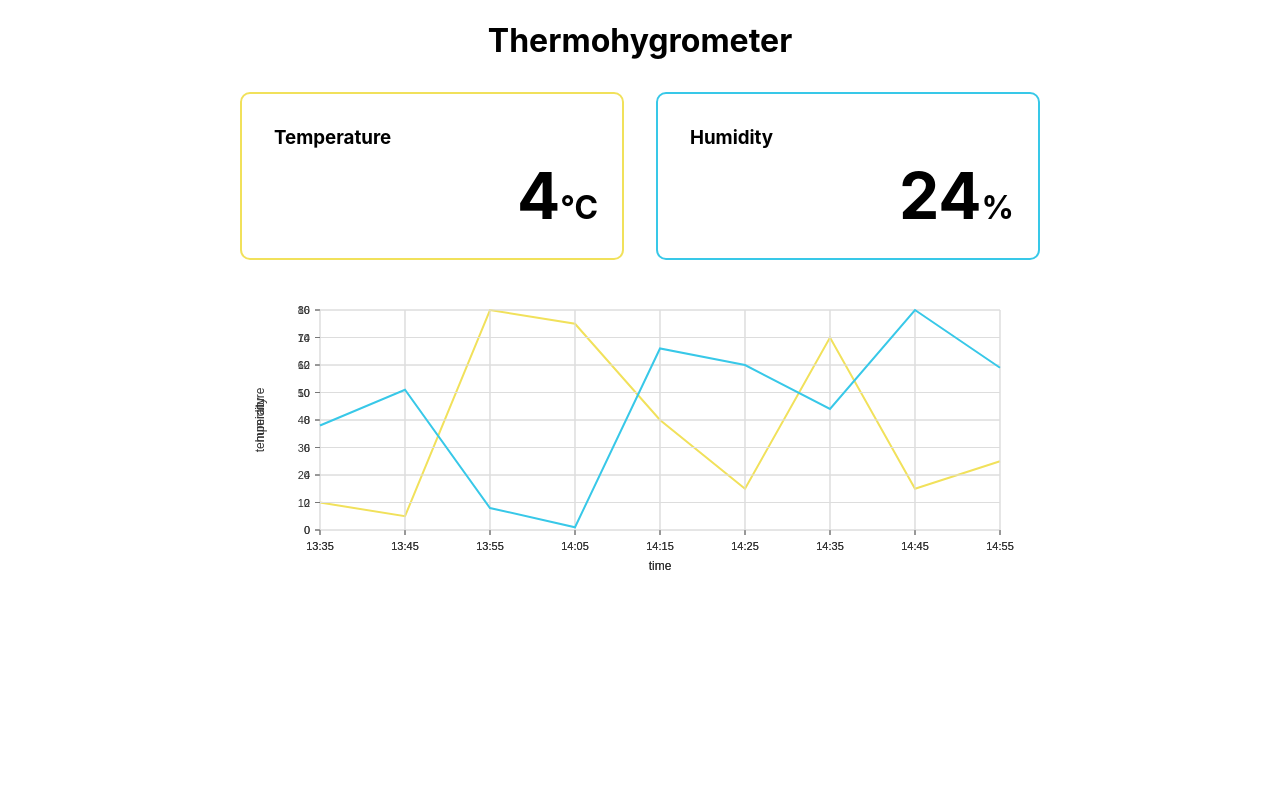
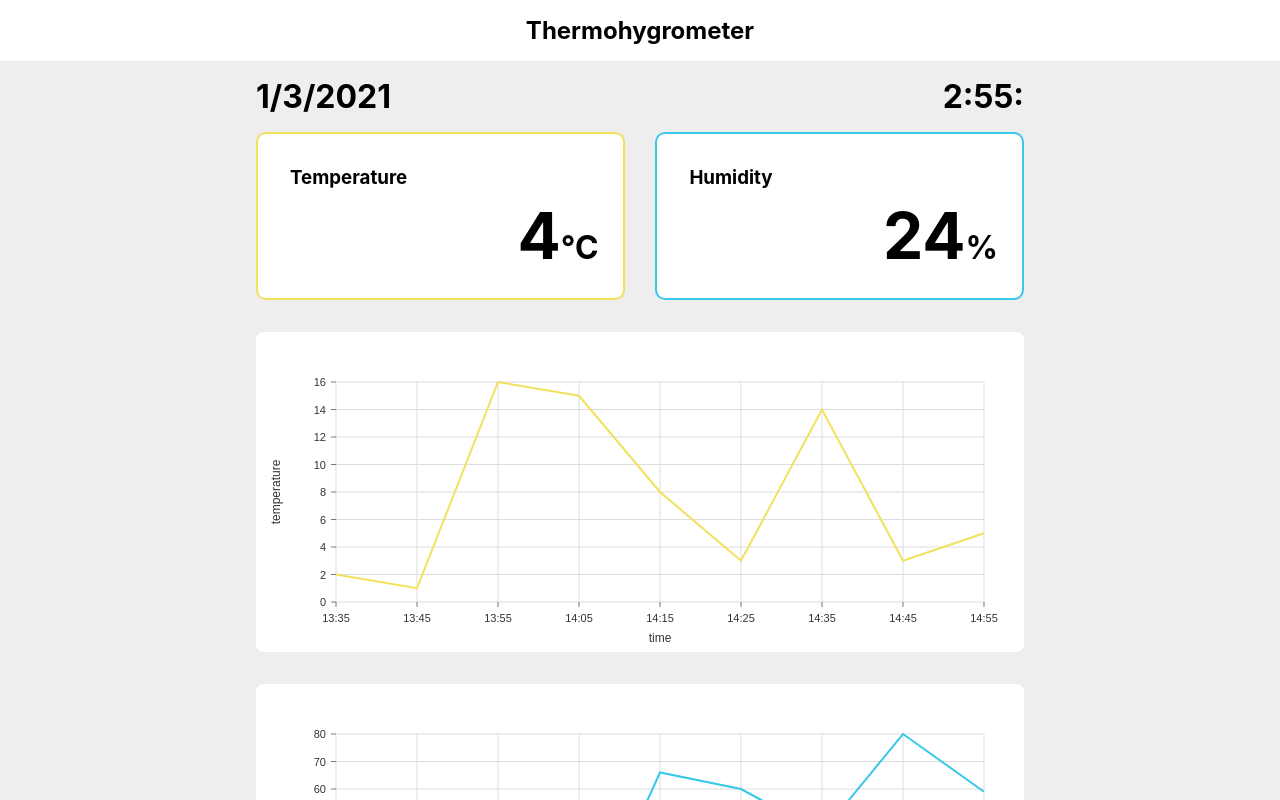
Before and after one commit to sano-home/thermohygrometer, a Next.js app in the folder ui/: page / in a window 1280 px wide. Shown: the top 800 px of the page. Built offline with nearby package versions, Linux system fonts and the light colour scheme.

Commit message:
Modify styles

```diff
--- a/ui/components/AppContainer/index.tsx
+++ b/ui/components/AppContainer/index.tsx
@@ -6,12 +6,13 @@ export const AppContainer: FC = ({ children }) => {
       {children}
       <style jsx>{`
         .container {
-          margin: 32px;
-          padding: 0 0.5rem;
+          margin: auto;
+          padding: 1rem;
           display: flex;
           flex-direction: column;
           justify-content: center;
           align-items: center;
+          max-width: 800px;
         }
       `}</style>
     </div>
--- a/ui/components/Current/Card/index.tsx
+++ b/ui/components/Current/Card/index.tsx
@@ -35,6 +35,7 @@ export const Card: FC<{
             color: inherit;
             border: 2px solid;
             border-radius: 10px;
+            background-color: #fff;
             font-weight: bold;
           }
 
--- /dev/null
+++ b/ui/components/Current/DateTime/index.tsx
@@ -0,0 +1,33 @@
+import { FC } from 'react';
+
+import { GridContainer, GridItem } from '../Grid';
+
+export const DateTime: FC<{ timestamp: string }> = ({ timestamp }) => {
+  const currentTime = new Date(timestamp);
+
+  return (
+    <div className="container">
+      <GridContainer>
+        <GridItem>
+          <h1>{currentTime.toLocaleDateString()}</h1>
+        </GridItem>
+        <GridItem>
+          <h1 style={{ textAlign: 'right' }}>
+            {currentTime.toLocaleTimeString().substring(0, 5)}
+          </h1>
+        </GridItem>
+      </GridContainer>
+
+      <style jsx>{`
+        .container {
+          width: 100%;
+          text-align: left;
+        }
+
+        h1 {
+          margin: 0;
+        }
+      `}</style>
+    </div>
+  );
+};
--- a/ui/components/Current/Grid/index.tsx
+++ b/ui/components/Current/Grid/index.tsx
@@ -18,14 +18,8 @@ export const GridContainer: FC = ({ children }) => {
             align-items: center;
             justify-content: space-between;
             flex-wrap: wrap;
-            width: 800px;
-          }
-
-          @media (max-width: 767px) {
-            .grid {
-              width: 100%;
-              flex-direction: column;
-            }
+            width: 100%;
+            margin-bottom: 16px;
           }
         `}
       </style>
@@ -40,12 +34,12 @@ export const GridItem: FC = ({ children }) => {
       <style jsx>
         {`
           .grid-item {
-            width: 384px;
+            width: 48%;
           }
 
           @media (max-width: 767px) {
             .grid-item {
-              margin-bottom: 16px;
+              min-width: 160px;
             }
           }
         `}
--- a/ui/components/Current/index.tsx
+++ b/ui/components/Current/index.tsx
@@ -2,6 +2,7 @@ import { FC } from 'react';
 import useSWR from 'swr';
 
 import { Card } from './Card';
+import { DateTime } from './DateTime';
 import { GridContainer, GridItem } from './Grid';
 
 export interface ResponseCurrent {
@@ -14,11 +15,12 @@ export const Current: FC = () => {
   const { data, error } = useSWR<ResponseCurrent, Error>('/api/current');
 
   if (error) return <div>failed to load</div>;
-  if (!data) return <div>loading...</div>;
+  if (!data) return <div>loading current data...</div>;
 
   // render data
   return (
     <>
+      <DateTime timestamp={data.timestamp} />
       <GridContainer>
         <GridItem>
           <Card
--- /dev/null
+++ b/ui/components/HistoryChart/ChartContainer/index.tsx
@@ -0,0 +1,18 @@
+import { FC } from 'react';
+
+export const ChartContainer: FC = ({ children }) => {
+  return (
+    <div className="chart-container">
+      {children}
+      <style jsx>{`
+        .chart-container {
+          height: 320px;
+          width: 100%;
+          margin: 16px 0;
+          background-color: #fff;
+          border-radius: 8px;
+        }
+      `}</style>
+    </div>
+  );
+};
--- a/ui/components/HistoryChart/index.tsx
+++ b/ui/components/HistoryChart/index.tsx
@@ -4,6 +4,7 @@ import { ResponsiveLine } from '@nivo/line';
 
 import { ResponseCurrent } from '../Current';
 import { colors } from '../../constants/colors';
+import { ChartContainer } from './ChartContainer';
 
 interface ResponseHistories {
   pages: {
@@ -34,7 +35,7 @@ export const HistoryChart: FC = () => {
   const { data, error } = useSWR<ResponseHistories, Error>('/api/histories');
 
   if (error) return <div>failed to load</div>;
-  if (!data) return <div>loading...</div>;
+  if (!data) return <div>loading histories...</div>;
 
   const temperatureChartData: LineChartItem = {
     id: 'temperature',
@@ -47,7 +48,8 @@ export const HistoryChart: FC = () => {
   };
 
   return (
-    <div style={{ height: 320, width: 800 }}>
+    <>
+      <ChartContainer>
         <ResponsiveLine
           colors={[colors.temperature]}
           data={[temperatureChartData]}
@@ -88,7 +90,8 @@ export const HistoryChart: FC = () => {
           pointLabelYOffset={-12}
           useMesh={true}
         />
-
+      </ChartContainer>
+      <ChartContainer>
         <ResponsiveLine
           data={[humidityChartData]}
           colors={[colors.humidity]}
@@ -129,7 +132,8 @@ export const HistoryChart: FC = () => {
           pointLabelYOffset={-12}
           useMesh={true}
         />
-    </div>
+      </ChartContainer>
+    </>
   );
 };
 
--- a/ui/pages/_app.tsx
+++ b/ui/pages/_app.tsx
@@ -13,7 +13,7 @@ function MyApp({ Component, pageProps }: AppProps): JSX.Element {
         <link rel="icon" href="/favicon.ico" />
       </Head>
 
-      <h1>Thermohygrometer</h1>
+      <h2 className="app-title">Thermohygrometer</h2>
       <SWRConfig
         value={{
           refreshInterval: 60000,
@@ -34,14 +34,18 @@ function MyApp({ Component, pageProps }: AppProps): JSX.Element {
           font-family: -apple-system, BlinkMacSystemFont, Segoe UI, Roboto,
             Oxygen, Ubuntu, Cantarell, Fira Sans, Droid Sans, Helvetica Neue,
             sans-serif;
+          background-color: #eeeeee;
         }
 
         * {
           box-sizing: border-box;
         }
 
-        h1 {
+        .app-title {
           text-align: center;
+          background: #fff;
+          margin: 0;
+          padding: 16px;
         }
       `}</style>
     </>
```
Lines whose indentation alone changed are shown as unchanged.
